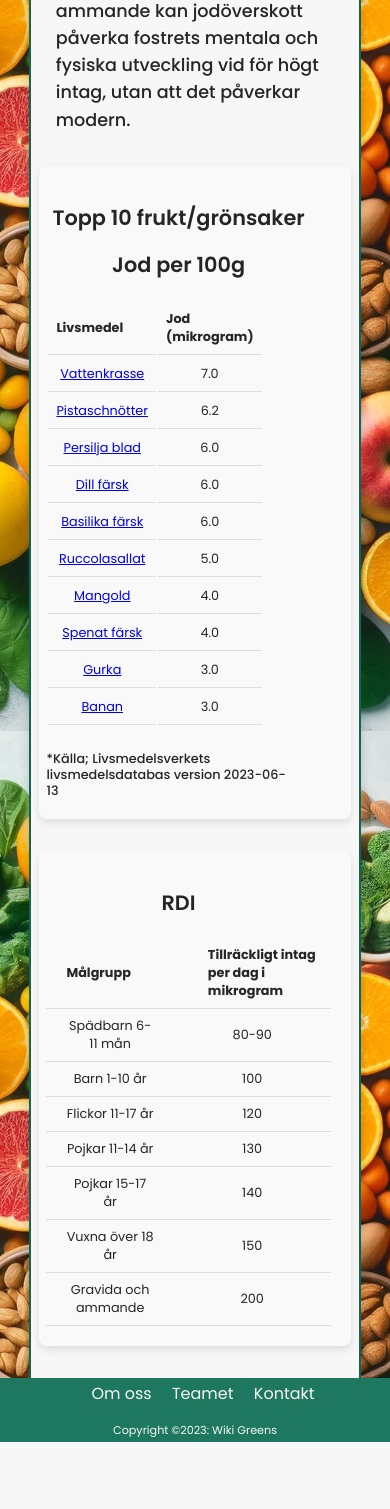
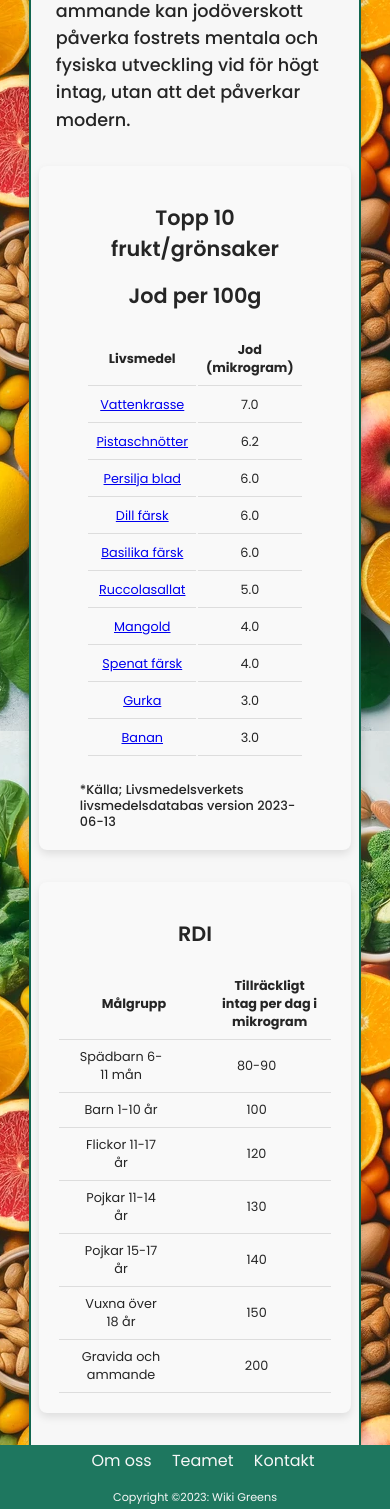
Before and after one commit to Lindayh/nutrition, a Flask app: page /mineraler/Jod in a window 390 px wide. Shown: the part 1531-3040 px from the top of the page. Before the commit the page ends 2973 px from the top, so only its background shows below. Run offline with Flask 3, Linux system fonts and the light colour scheme; some libraries are stand-ins or nearby versions.

Commit message:
vit/min top10 table fix > center + width

```diff
--- a/static/style.css
+++ b/static/style.css
@@ -689,6 +689,8 @@ footer p {
   .table-container {
     display: flex;
     flex-direction: column;
+
+    align-items: center;
     width: 100%;
   }
 
@@ -696,12 +698,25 @@ footer p {
     display: flex;
     flex-direction: column;
     width: 95%;
-    padding-left: 7px;
+
+    align-items: center;
   }
+
+  .nutrition-info{
+    display: flex;
+    flex-direction: column;
+    align-items: center;
+  }
+
+  .nutrition-info table
+  {
+    width: 70%;
+  }
+
 
   .nutrition-info th {
     font-size: 0.8rem;
-    text-align: left;
+    text-align: center;
   }
 
   .nutrition-info td {
@@ -711,7 +726,7 @@ footer p {
 
   .RDI-info th {
     font-size: 0.8rem;
-    text-align: left;
+    text-align: center;
     padding-left: 20px;
   }
 
@@ -825,10 +840,6 @@ footer p {
     transform: translate(-0%, -10%);
   }
 
-  .nutrition-info > table
-  {
-    width: 50%;
-  }
 }
 
 /* -------About_____Mobile enheter ---------*/
```
